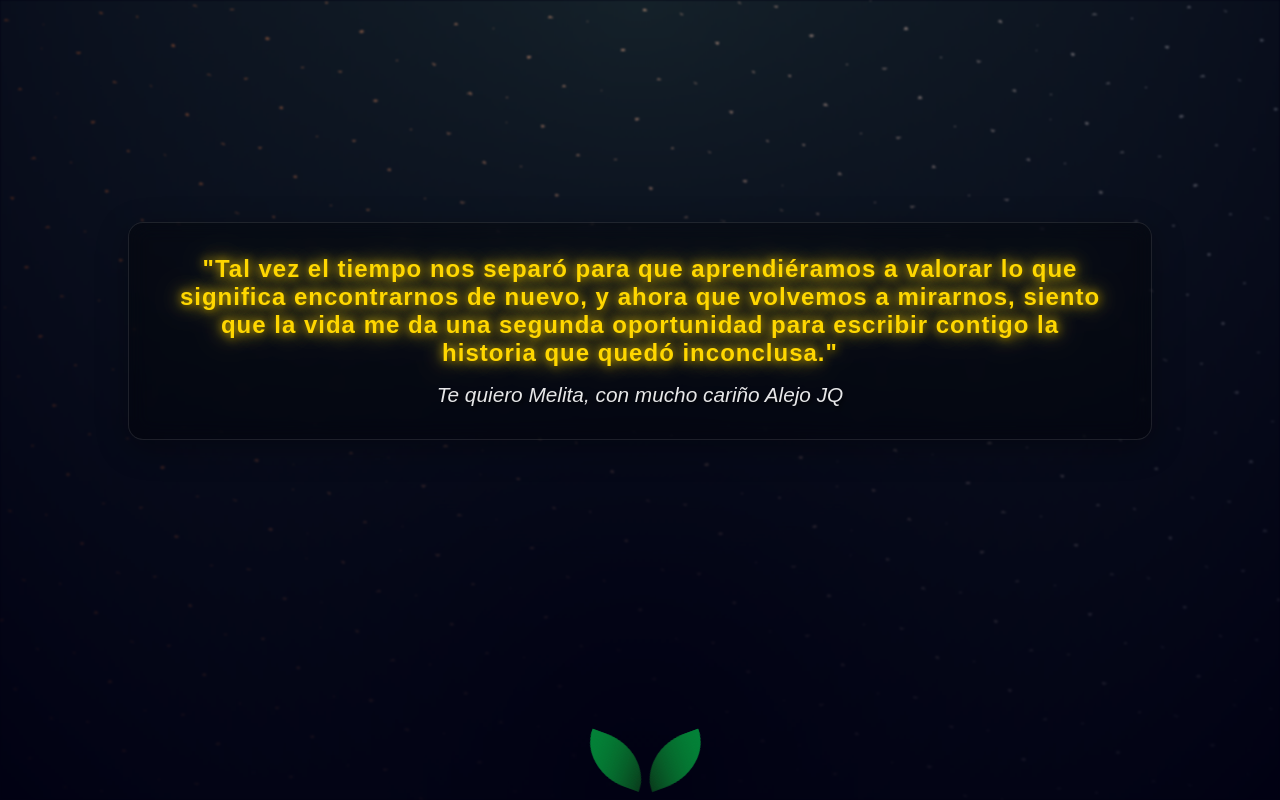
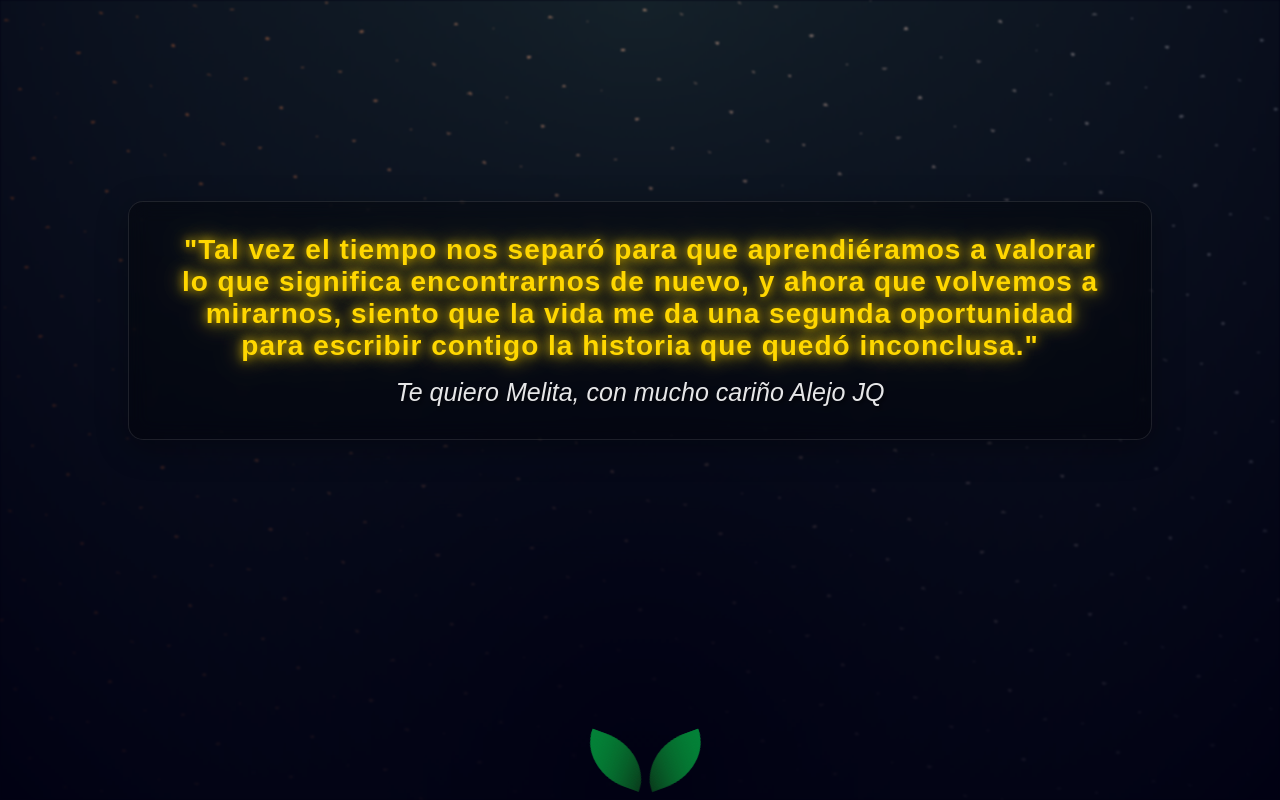
Before and after one commit to AlejoJQ/floresamarillas, a plain HTML site: page index.html in a window 1280 px wide. Drawn offline with Linux system fonts and the light colour scheme; a script that the page names is missing.

Commit message:
Centralizar movil2

```diff
--- a/style.css
+++ b/style.css
@@ -1584,7 +1584,7 @@ body {
 
 .main-phrase {
   font-family: 'Arial', sans-serif;
-  font-size: 1.5rem;
+  font-size: 28px;
   font-weight: bold;
   color: #FFD700;
   text-shadow:
@@ -1599,7 +1599,7 @@ body {
 
 .dedication {
   font-family: 'Arial', sans-serif;
-  font-size: 1.3rem;
+  font-size: 25px;
   color: #FFFFFF;
   text-shadow: 2px 2px 4px rgba(0, 0, 0, 0.8);
   margin: 0;
```
